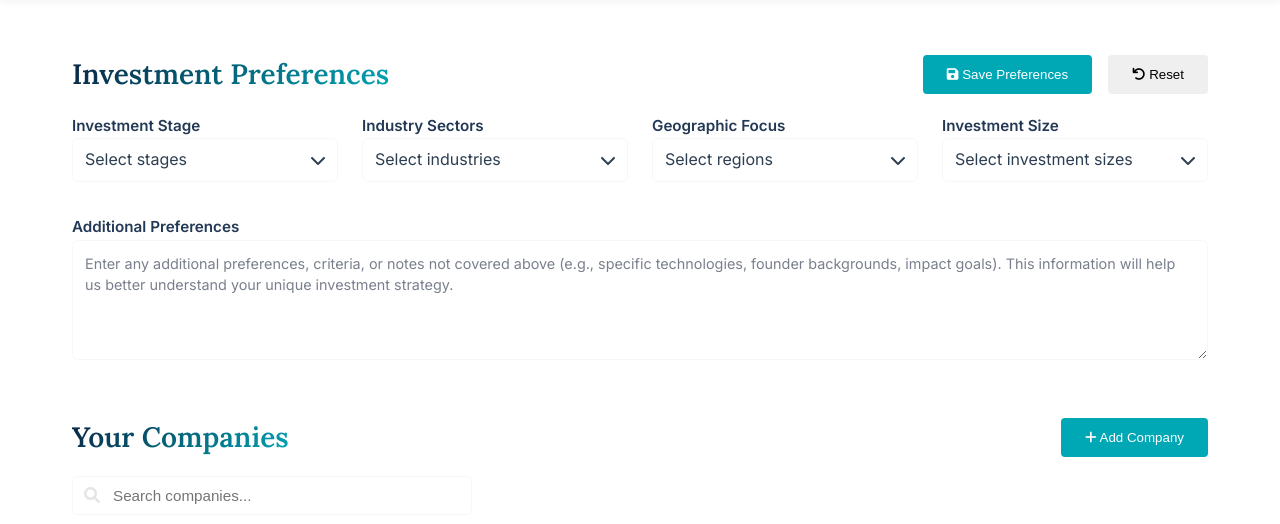
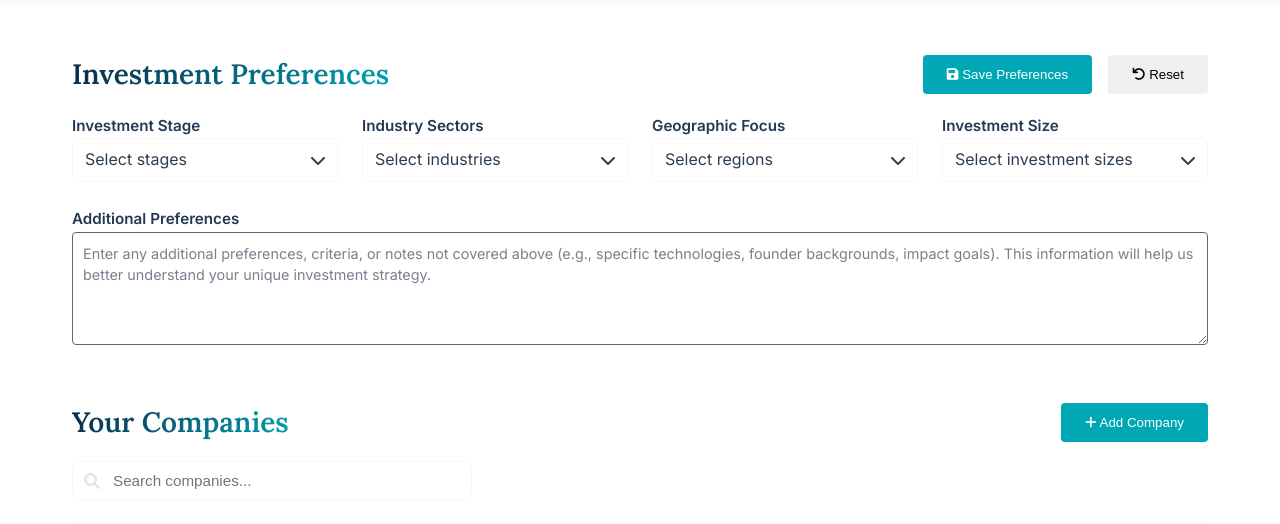
Before and after one commit to sfburrito/otani, a Flask app: page /dashboard in a window 1280 px wide. Shown: the part 60-584 px from the top of the page. Run offline with Flask 3, Linux system fonts and the light colour scheme; the visitor is signed in with stand-in values (Sample User, id 1); data that the repository does not hold is empty.

Commit message:
Update textarea styling and footer font

```diff
--- a/static/style.css
+++ b/static/style.css
@@ -1615,3 +1615,33 @@ textarea.form-input:focus {
         grid-template-columns: repeat(auto-fill, minmax(150px, 1fr));
     }
 }
+/* Additional Preferences */
+.additional-preferences {
+    margin-top: 20px;
+    margin-bottom: 20px;
+}
+
+.additional-preferences textarea {
+    width: 100%;
+    min-height: 100px;
+    padding: 10px;
+    border: 1px solid #666;
+    border-radius: 4px;
+    resize: vertical;
+    font-family: inherit;
+    background-color: var(--white);
+    color: var(--text-dark);
+}
+
+.additional-preferences textarea:focus {
+    border-color: var(--teal);
+    outline: none;
+    box-shadow: 0 0 0 2px rgba(0, 167, 181, 0.2);
+}
+
+/* Footer */
+.footer-text {
+    font-family: 'Inter', sans-serif;
+    color: var(--text-dark);
+    font-size: 0.9rem;
+}
```
